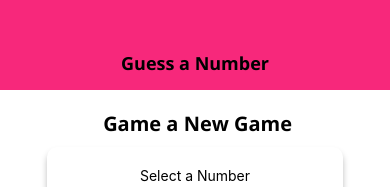
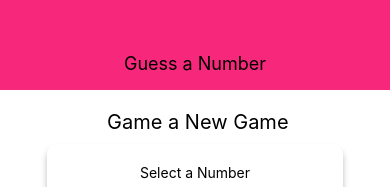
Before and after one commit to EfeAgare/GUESS_A_NUMBER, a React Native app: screen / in a window 390 px wide. Shown: the top 187 px of the page. Built offline with nearby package versions, Linux system fonts and the light colour scheme.

Commit message:
apply finishing

```diff
--- a/App.js
+++ b/App.js
@@ -12,12 +12,12 @@ import GameOverScreen from './src/screen/GameOverScreen';
 
 
 
-const fetchFonts = () => {
-  return Font.loadAsync({
-    "open-sans": require('./assets/fonts/OpenSans-Regular.ttf'),
-    "open-sans-bold": require('./assets/fonts/OpenSans-Bold.ttf')
-  })
-}
+// const fetchFonts = () => {
+//   return Font.loadAsync({
+//     "open-sans": require('./assets/fonts/OpenSans-Regular.ttf'),
+//     "open-sans-bold": require('./assets/fonts/OpenSans-Bold.ttf')
+//   })
+// }
 
 export default function App() {
 
@@ -25,15 +25,15 @@ export default function App() {
   const [guessRounds, setGuessRounds] = useState(0)
   const [dataLoaded, setDataLoaded] = useState(false)
 
-  if (!dataLoaded) {
-    return (
-      <AppLoading
-        startAsync={fetchFonts}
-        onFinish={() => setDataLoaded(true)}
-        onError={err => console.log(err)}
-      />
-    );
-  }
+  // if (!dataLoaded) {
+  //   return (
+  //     <AppLoading
+  //       startAsync={fetchFonts}
+  //       onFinish={() => setDataLoaded(true)}
+  //       onError={err => console.log(err)}
+  //     />
+  //   );
+  // }
   const configureNewGameHandler = () => {
     setGuessRounds(0)
     setUserNumber(null)
--- a/src/component/Header.js
+++ b/src/component/Header.js
@@ -21,7 +21,7 @@ const styles = StyleSheet.create({
   headerTitle: {
     color: 'black',
     fontSize: 18,
-    fontFamily: 'open-sans-bold'
+    // fontFamily: 'open-sans-bold'
   }
 });
 
--- a/src/screen/StartGameScreen.js
+++ b/src/screen/StartGameScreen.js
@@ -105,7 +105,7 @@ const styles = StyleSheet.create({
   title: {
     fontSize: 20,
     marginVertical: 10,
-    fontFamily: 'open-sans-bold'
+    // fontFamily: 'open-sans-bold'
   },
   inputContainer: {
     width: 300,
```
